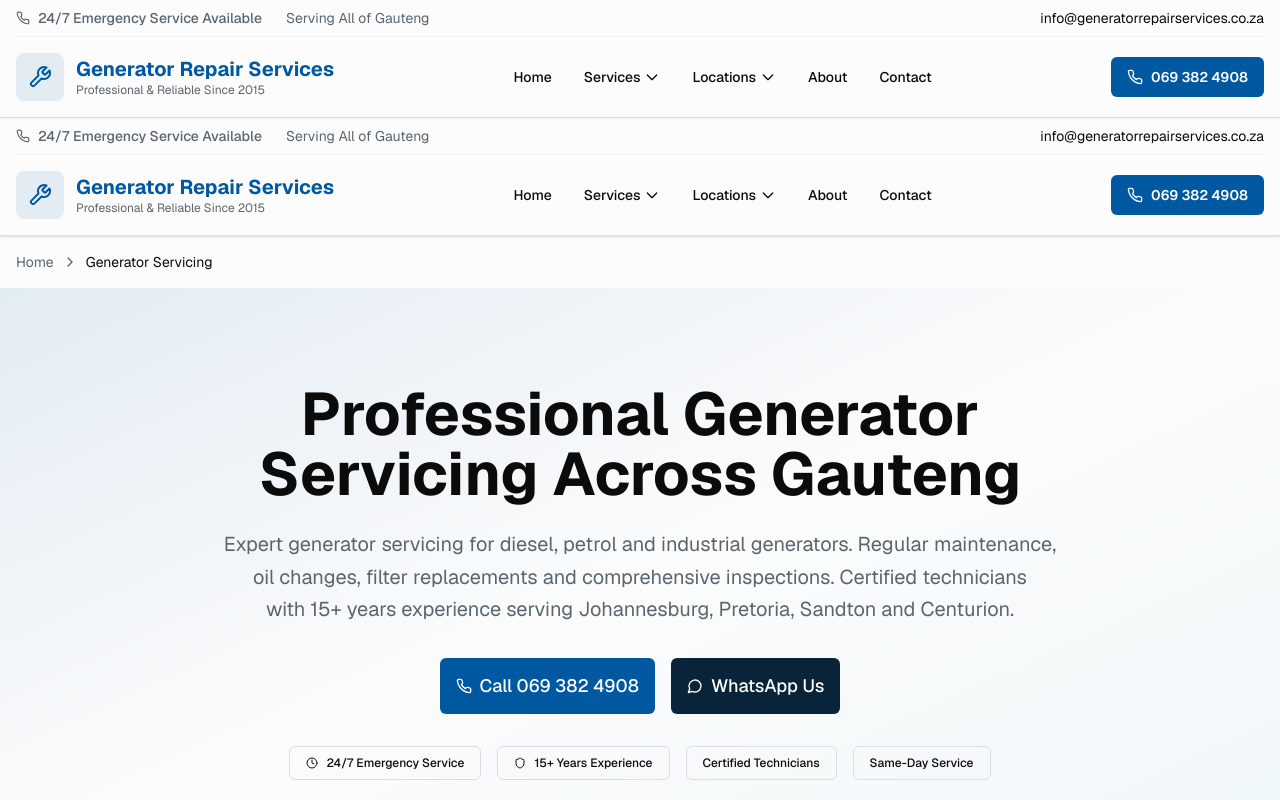
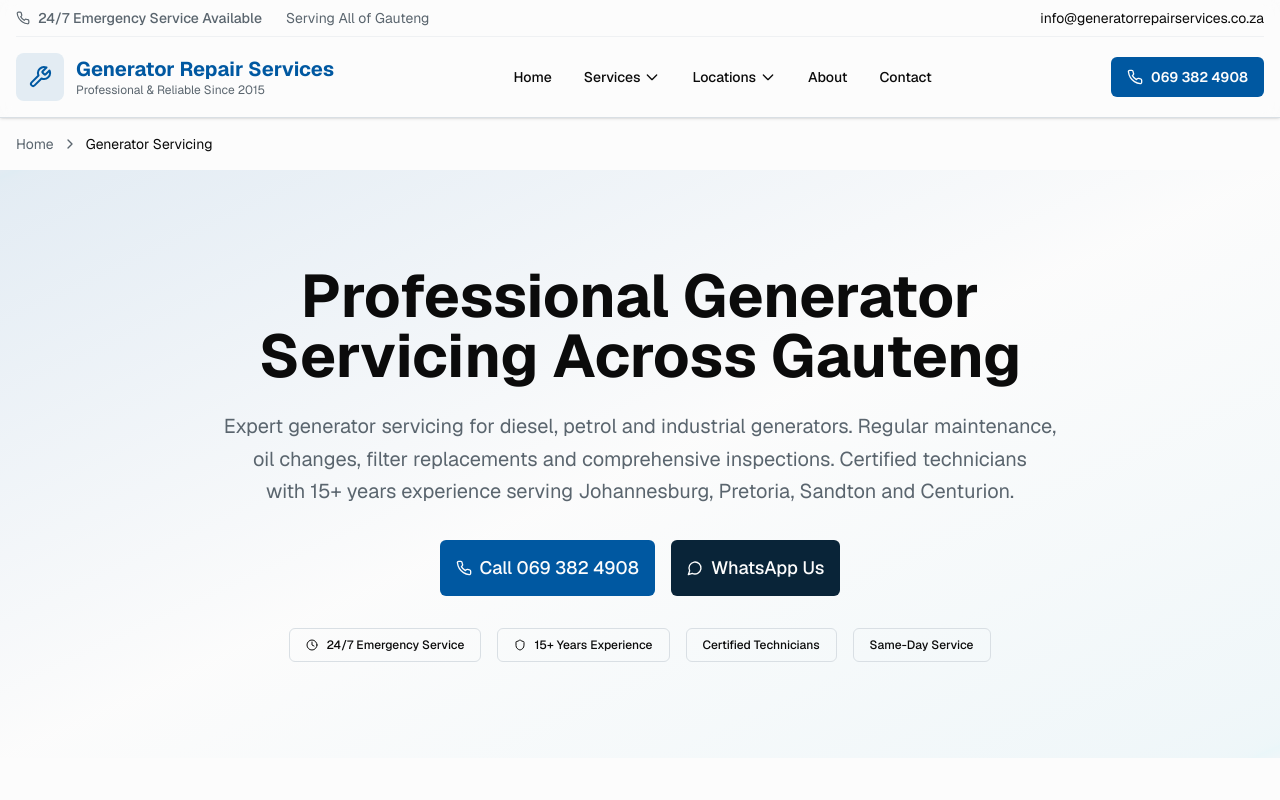
Before and after one commit to steve2700/generator-repair-website, a Next.js app: page /generator-servicing in a window 1280 px wide. Shown: the top 800 px of the page. Built offline with nearby package versions, Linux system fonts and the light colour scheme.

Commit message:
Remove SiteHeader and SiteFooter components

```diff
--- a/app/generator-servicing/page.tsx
+++ b/app/generator-servicing/page.tsx
@@ -1,9 +1,7 @@
-import { SiteHeader } from "@/components/site-header"
-import { SiteFooter } from "@/components/site-footer"
+
 import { Breadcrumbs } from "@/components/breadcrumbs"
 import { HeroSection } from "@/components/hero-section"
 import { ContactCTASection } from "@/components/contact-cta-section"
-import { MobileStickyCTA } from "@/components/mobile-sticky-cta"
 import { SchemaMarkup } from "@/components/schema-markup"
 import { SuburbsGrid } from "@/components/suburbs-grid"
 import { Check, Settings, Calendar } from "lucide-react"
@@ -55,7 +53,6 @@ export default function GeneratorServicingPage() {
         serviceType="Generator Servicing"
         pageDescription="Professional generator servicing and maintenance across Gauteng"
       />
-      <SiteHeader />
       <main>
         <div className="container mx-auto px-4">
           <Breadcrumbs items={[{ label: "Home", href: "/" }, { label: "Generator Servicing" }]} />
@@ -378,8 +375,6 @@ export default function GeneratorServicingPage() {
 
         <ContactCTASection />
       </main>
-      <SiteFooter />
-      <MobileStickyCTA />
     </>
   )
 }
```
